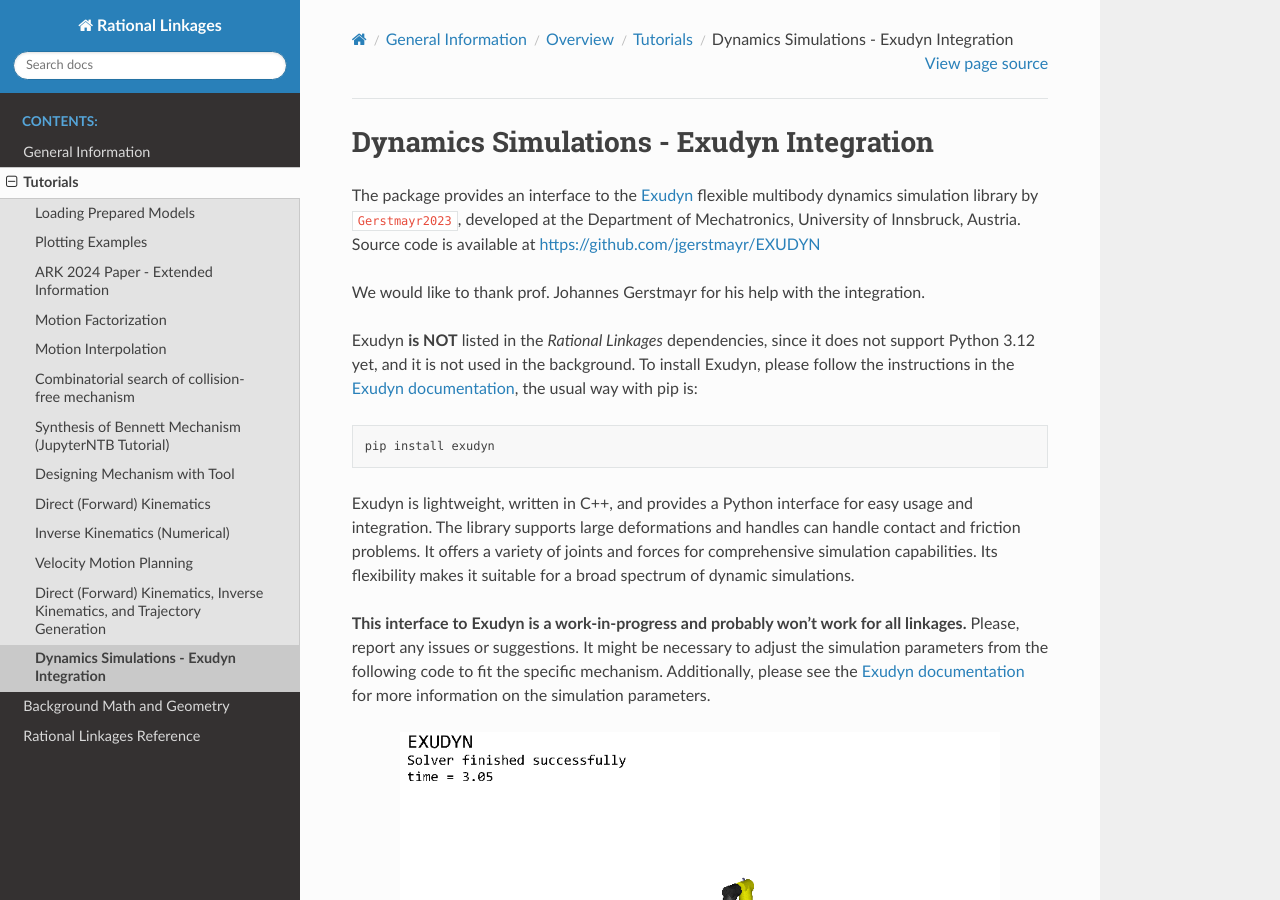
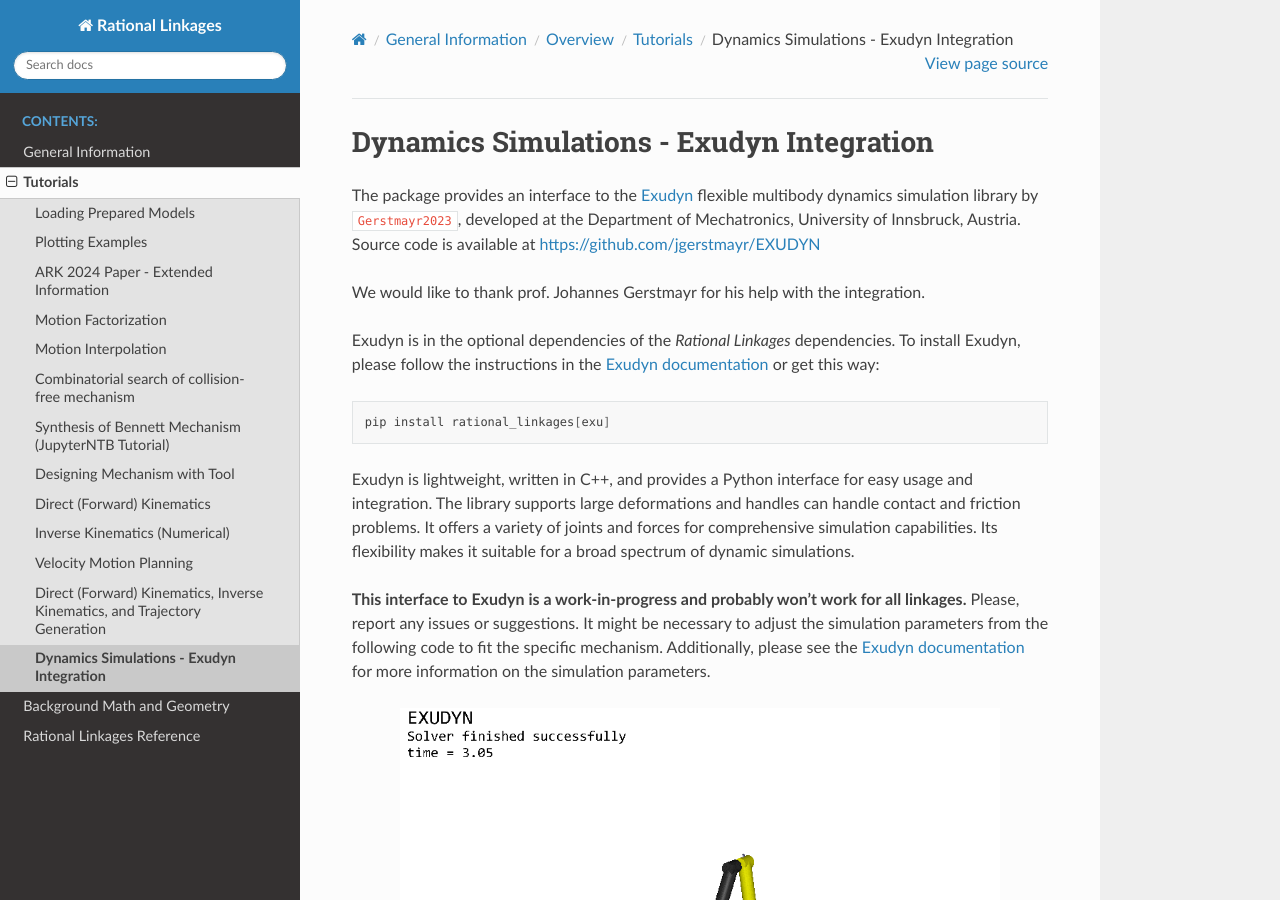
Before and after one commit to hucik14/rational-linkages, a Sphinx documentation site: the page built from docs/source/tutorials/exudyn_analysis.rst, in a window 1280 px wide and 900 px high. Built offline with Sphinx 7.4.7 and the Read the Docs theme 3.1.0, drawn with Linux system fonts in a browser that asks for light colours; cross-references to code outside the pages are shown as plain code.

Commit message:
docs updates

```diff
--- a/docs/source/index.rst
+++ b/docs/source/index.rst
@@ -82,10 +82,11 @@ daniel.huczala@uibk.ac.at
 Main Features:
 --------------
 
-- Synthesis of single-loop rational linkages for a given task (set of poses),
+- Synthesis of single-loop rational linkages for a given task - set of poses or points,
 - search of full-cycle collision-free design of the linkages,
 - design of 3D-printable mechanisms,
-- basic control algorithms for velocity motion planning.
+- basic control algorithms for velocity motion planning,
+- interactive motion design.
 
 
 .. toctree::
--- a/docs/source/tutorials/exudyn_analysis.rst
+++ b/docs/source/tutorials/exudyn_analysis.rst
@@ -12,14 +12,12 @@ Source code is available at https://github.com/jgerstmayr/EXUDYN
 
 We would like to thank prof. Johannes Gerstmayr for his help with the integration.
 
-Exudyn **is NOT** listed in the *Rational Linkages* dependencies, since it does not
-support Python 3.12 yet, and it is not used in the background. To install Exudyn,
-please follow the instructions in the `Exudyn documentation`_, the usual way with
-pip is:
+Exudyn is in the optional dependencies of the *Rational Linkages* dependencies. To install Exudyn,
+please follow the instructions in the `Exudyn documentation`_ or get this way:
 
 .. code-block:: bash
 
-    pip install exudyn
+    pip install rational_linkages[exu]
 
 Exudyn is lightweight, written in C++, and provides a Python interface
 for easy usage and integration. The library supports large deformations
--- a/docs/source/tutorials/mechanism_with_tool.rst
+++ b/docs/source/tutorials/mechanism_with_tool.rst
@@ -23,7 +23,7 @@ to assembly your mechanism correctly. See the example below:
     # obtain points on joint0
     base_joint0_pts = design_points[0]
 
-    # obtain points on joint3
+    # obtain points on the last joint (joint3)
     base_joint3_pts = design_points[-1]
 
     p = Plotter(m, arrows_length=0.1)
```
